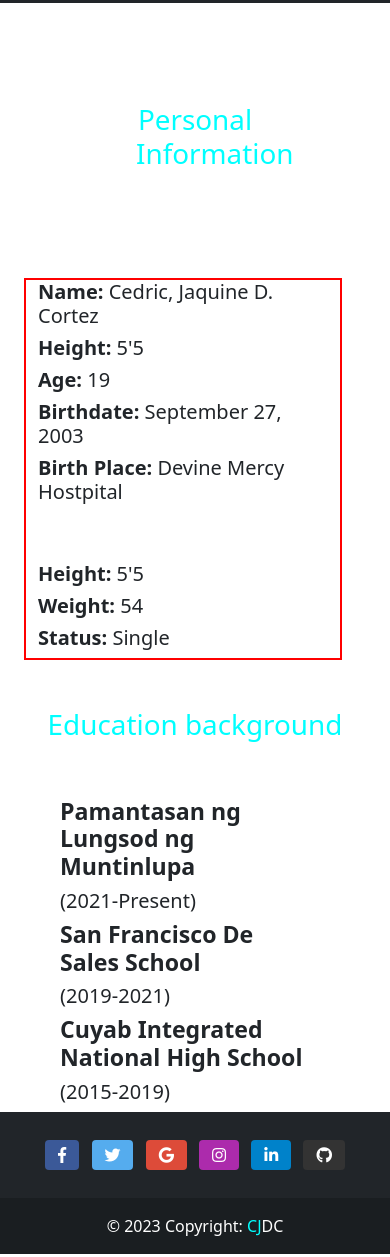
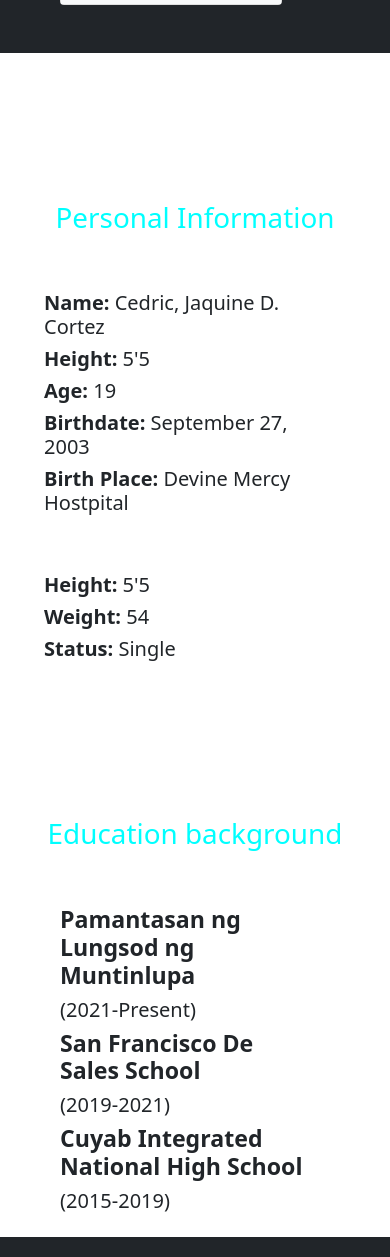
Before and after one commit to cedriccortez/Activity1-Midterm, a plain HTML site: page index.html in a window 390 px wide. Shown: the part 2496-3753 px from the top of the page. Drawn offline with nearby package versions, Linux system fonts and the light colour scheme.

Commit message:
Add files via upload

```diff
--- a/index.html
+++ b/index.html
@@ -41,12 +41,15 @@
 
     }
 
+    .cardbody{
+            height: 200px;
+        }
+
     .infos{
-        padding: 100px 100px;
+        padding: 100px 20px;
     }
     #containerinfo{
-        padding: 100px 100px;
-        border: 2px solid red;
+        padding: 10px 0px;
     }
 
     @media only screen and (max-width: 600px) {
@@ -76,6 +79,9 @@
         #containerinfo{
         padding: 0px 0px;
         }
+        .infos{
+        padding: 100px 20px;
+    }
 
         .info2{
             margin-top: 50px;
@@ -128,7 +134,7 @@
                     <div class="container row "><!--border border-danger--><h1 class="text-center" style="color: aqua;">Skills</h1>
                         <div class="col-sm-6 " ><!--border border-danger-->
                             <div class="card my-5" >
-                                <img src="graphic.jpg" style="height: 250px;"  class="card-img-top " alt="...">
+                                <img src="graphic.jpg" style="height: 300px;"  class="card-img-top " alt="...">
                                 <div class="card-body cardbody text-center text-dark bg-light" >
                                     <h5 class="card-title"><b>Designing</b> </h5>
                                     <h5>The primary responsibility of a graphic designer is to communicate a message or idea through visually appealing and effective design. This involves creating layouts, selecting appropriate colors, choosing fonts, and incorporating images and graphics.</h5>
@@ -157,8 +163,8 @@
 
 
                 <div id="container4" class="container ">
-                    <div class="container">
-                        <h1 class="text-center infos" style="color: aqua">Personal Information</h1>
+                    <div class="container infos">
+                        <h1 class="text-center py-5" style="color: aqua">Personal Information</h1>
 
                         <div id="containerinfo" class="container-fluid row">
                             <div  class="col-sm-6 " >
@@ -182,7 +188,7 @@
                     <div class="container">
                         <h1 class="text-center py-5" style="color: aqua">Education background</h1>
 
-                        <div id="container4" class="container row">
+                        <div id="container4" class="container row mb-3">
                             <div  class="col-sm-4 " >
                                 <h3><b>Pamantasan ng Lungsod ng Muntinlupa</b> </h3>
                                 <h5>(2021-Present)</h5>
```
